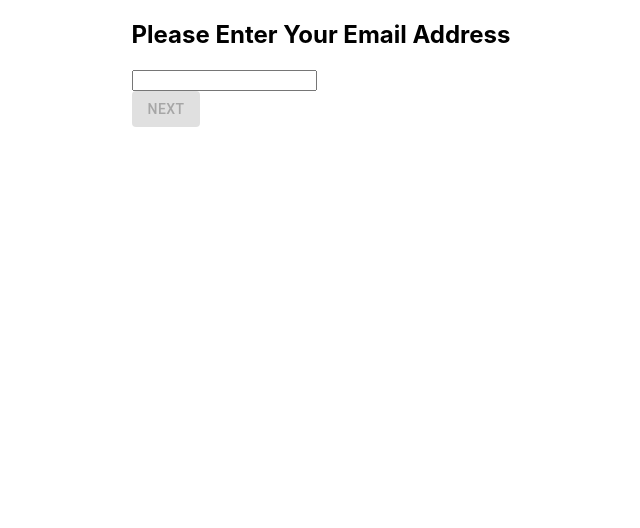
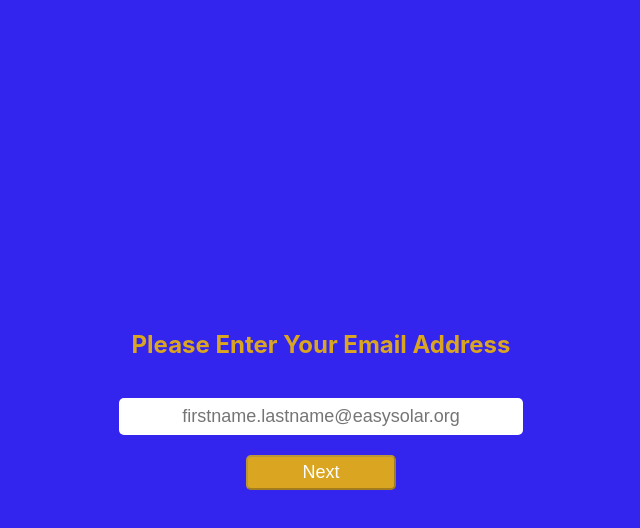
Before and after one commit to xarrijorge/esrequrestform, a React (Create React App) app: page / in a window 1280 px wide. Shown: the top 528 px of the page, without its empty margins (319-959 px from the left). Built offline with nearby package versions, Linux system fonts and the light colour scheme.

Commit message:
Styled homeform

```diff
--- a/src/App.css
+++ b/src/App.css
@@ -1,5 +1,36 @@
 .App {
     text-align: center;
+}
+.homepage {
+    width: 100vw;
+    height: 100vh;
+    overflow: hidden;
+    display: flex;
+    flex-direction: column;
+    justify-content: center;
+    align-items: center;
+    color: goldenrod;
+    background-color: #3325ee;
+}
+.homeinput {
+    width: 400px;
+    height: 35px;
+    margin: 20px 0;
+    font-size: 18px;
+    text-align: center;
+    border-radius: 5px;
+    border: none;
+}
+.homeinput:focus {
+}
+.homebutton {
+    background-color: goldenrod;
+    width: 150px;
+    height: 35px;
+    border-radius: 5px;
+    color: #fff;
+    font-size: 18px;
+    cursor: pointer;
 }
 .mainForm {
     display: flex;
--- a/src/index.css
+++ b/src/index.css
@@ -8,6 +8,7 @@ body {
     margin: 0 auto;
     display: flex;
     justify-content: center;
+    box-sizing: border-box;
 }
 
 code {
--- a/src/pages/AltWorkflow.js
+++ b/src/pages/AltWorkflow.js
@@ -26,7 +26,7 @@ const ESForms = () => {
         event.preventDefault()
         setInputVal(event.target.value)
         if (
-            inputVal.match(/^[\w-\.]+@([\w-]+\.)+[\w-]{2,4}$/g) &&
+            inputVal.match(/^[\w-.]+@([\w-]+\.)+[\w-]{2,4}$/g) &&
             inputVal.includes('easysolar')
         ) {
             setButtonDisabled(false)
--- a/src/pages/Home.js
+++ b/src/pages/Home.js
@@ -8,22 +8,24 @@ export default function Home({
     buttonDisabled,
 }) {
     return (
-        <form>
+        <form className='homepage'>
             <h2> Please Enter Your Email Address</h2>
             <div>
                 <input
+                    className='homeinput'
                     type='email'
                     value={inputVal}
                     onChange={handleInputChange}
+                    placeholder='firstname.lastname@easysolar.org'
                 />
             </div>
-            <Button
+            <button
+                className='homebutton'
                 disabled={buttonDisabled}
-                variant='contained'
                 onClick={handleClick}>
                 {/* <Link to='/MainForm'>Next</Link> */}
                 Next
-            </Button>
+            </button>
         </form>
     )
 }
```
